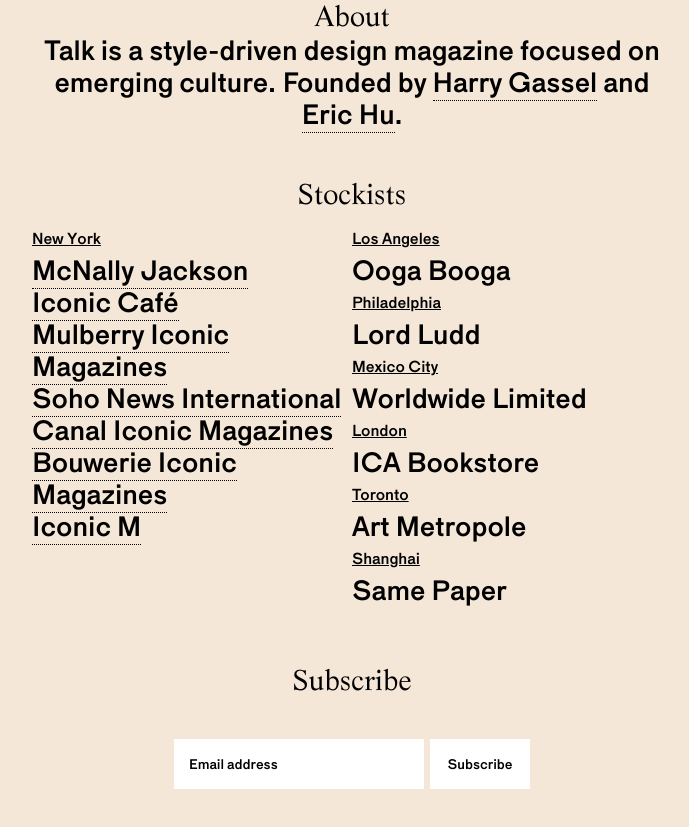
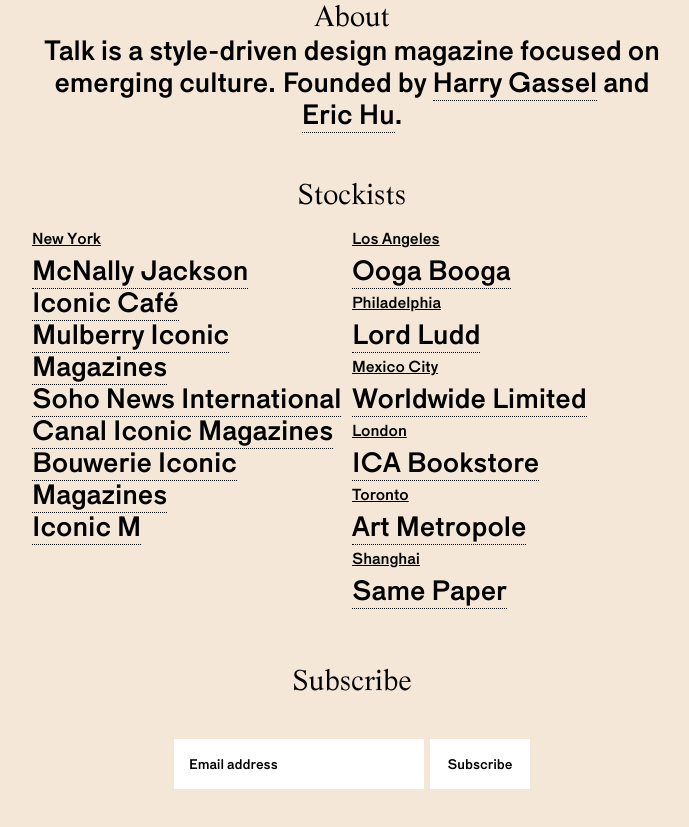
Before and after one commit to talkmagazine/talkmagazine.github.io, a website: page index.html in a window 1280 px wide. Shown: the part 3877-4704 px from the top of the page, without its empty margins (288-977 px from the left). Drawn offline with Linux system fonts and the light colour scheme.

Commit message:
stockist links

```diff
--- a/index.html
+++ b/index.html
@@ -127,30 +127,30 @@
 				<div class="stockist-column">
 					<div class="stockist-city">Los Angeles</div>
 						<ul>
-							<li>Ooga Booga</li>
+							<li><a href="http://oogaboogastore.com/" target="_blank">Ooga Booga</a></li>
 						</ul>
 					<div class="stockist-city">Philadelphia</div>
 						<ul>
-							<li>Lord Ludd</li>
+							<li><a href="http://lordludd.com/" target="_blank">Lord Ludd</a></li>
 						</ul>
 
 					<div class="stockist-city">Mexico City</div>
 						<ul>
-							<li>Worldwide Limited</li>
+							<li><a href="http://worldwidelimited.net/" target="_blank">Worldwide Limited</a></li>
 						</ul>
 					<div class="stockist-city">London</div>
 						<ul>
-							<li>ICA Bookstore</li>
+							<li><a href="https://www.ica.org.uk/shop" target="_blank">ICA Bookstore</a></li>
 						</ul>
 
 
 					<div class="stockist-city">Toronto</div>
 						<ul>
-							<li>Art Metropole</li>
+							<li><a href="http://artmetropole.com/" target="_blank">Art Metropole</a></li>
 						</ul>
 					<div class="stockist-city">Shanghai</div>
 						<ul>
-							<li>Same Paper</li>
+							<li><a href="http://www.samepaper.com/" target="_blank">Same Paper</a></li>
 						</ul>
 
 			</div>
```
